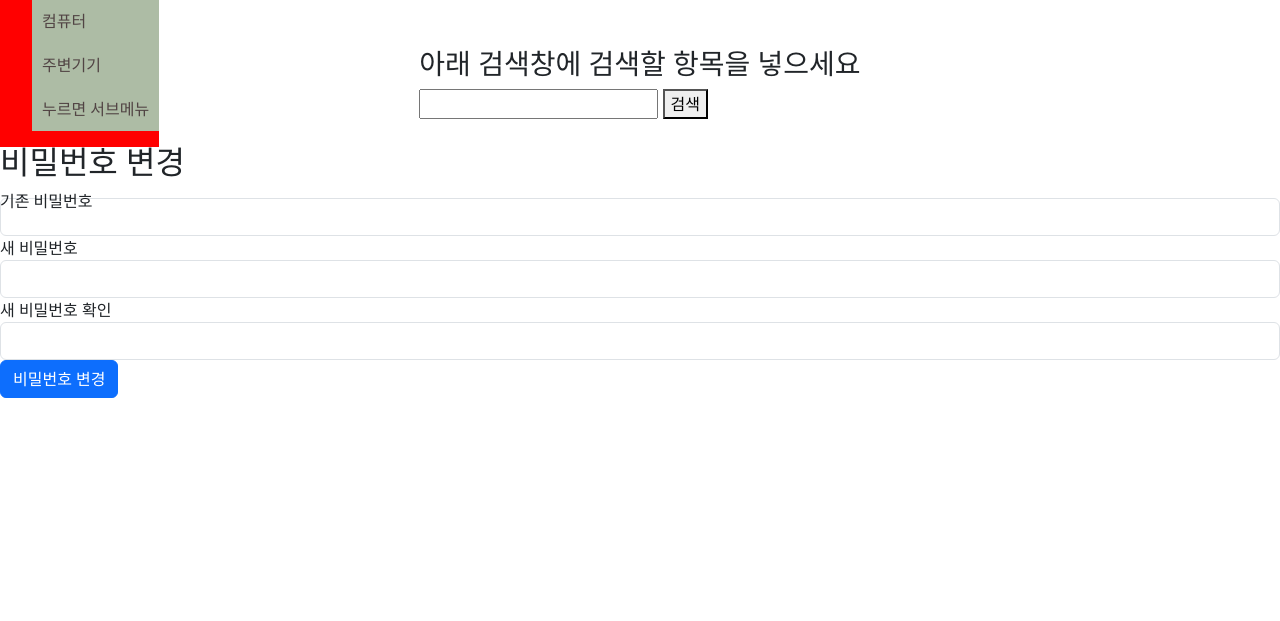
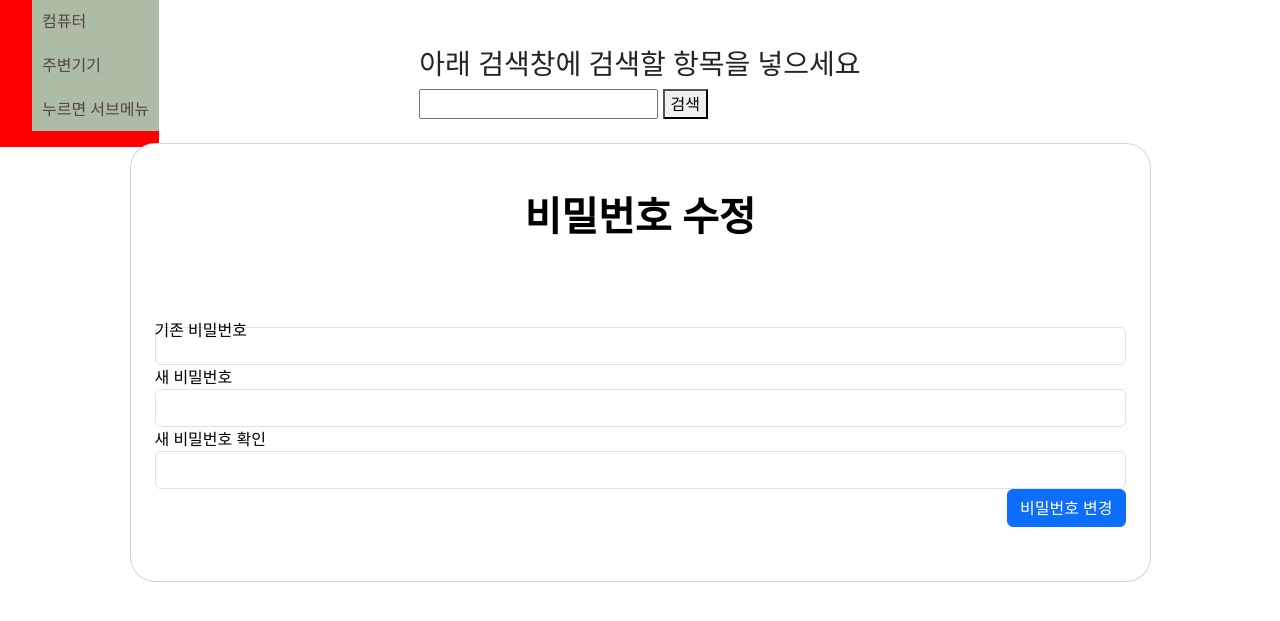
Before and after one commit to 2024-SoftwareProject/BE, a Django app: page /accounts/maypage/editPassword/ in a window 1280 px wide. Shown: the part 56-677 px from the top of the page. Run offline with Django 5.2, Linux system fonts and the light colour scheme; the visitor is signed in with stand-in values (Sample User, id 1); some libraries are stand-ins or nearby versions.

Commit message:
account html 수정
edit_password 글자 겹치는 오류 왜 겹치는 지 모르겠음.. 나중에 추가 수정해야 함

```diff
--- a/uPC_project/accounts_app/templates/accounts/edit_password.html
+++ b/uPC_project/accounts_app/templates/accounts/edit_password.html
@@ -3,28 +3,41 @@
 {% block title %} 비밀번호 변경 {% endblock %}
 
 {% block content %}
-    <h2> 비밀번호 변경 </h2>
-    <form method="post" action="{% url 'edit_password' %}">
+<div class="container h-100">
+    <div class="row d-flex justify-content-center align-items-center h-100">
+      <div class="col-lg-12 col-xl-11">
+        <div class="card text-black" style="border-radius: 25px;">
+          <div class="card-body p-md-4">
+            <div class="row justify-content-center">
+                <h2 class="text-center h1 fw-bold mb-5 mx-1 mx-md-4 mt-4"> 비밀번호 수정 </h2>
+                <form method="post" action="{% url 'edit_password' %}" style="margin: 30px;">
                     {% csrf_token %}
 
-        <div class="form-group">
+                    <div id="edit_form" class="form-group">
                         <label for="{{ password_change_form.old_password.id_for_label }}" class="profile_title">기존 비밀번호</label>
                         {{ password_change_form.old_password }}
                         {{ password_change_form.old_password.errors }}
                     </div>
 
-        <div class="form-group">
+                    <div id="edit_form" class="form-group">
                         <label for="{{ password_change_form.new_password1.id_for_label }}" class="profile_title">새 비밀번호</label>
                         {{ password_change_form.new_password1 }}
                         {{ password_change_form.new_password1.errors }}
                     </div>
 
-        <div class="form-group">
+                    <div id="edit_form" class="form-group">
                         <label for="{{ password_change_form.new_password2.id_for_label }}" class="profile_title">새 비밀번호 확인</label>
                         {{ password_change_form.new_password2 }}
                         {{ password_change_form.new_password2.errors }}
                     </div>
 
-        <button type="submit" class="btn btn-primary">비밀번호 변경</button>
+                    <button type="submit" class="btn btn-primary" style="float: right;">비밀번호 변경</button>
                 </form>
+            </div>
+          </div>
+        </div>
+      </div>
+    </div>
+</div>
+
 {% endblock %}
```
Also changed, not shown: uPC_project/accounts_app/templates/accounts/delete_account.html (+19 -8 lines), uPC_project/accounts_app/templates/accounts/edit_account.html (+16 -5 lines), uPC_project/accounts_app/templates/accounts/mypage.html (+12 -15 lines), uPC_project/accounts_app/templates/accounts/signup_success.html (+20 -3 lines), uPC_project/accounts_app/templates/accounts/agreement.html (indentation only), uPC_project/accounts_app/templates/accounts/recovery_pw_email.html (line endings or trailing spaces), uPC_project/accounts_app/templates/accounts/signup_email.html (line endings or trailing spaces). Lines whose indentation alone changed are shown as unchanged.
